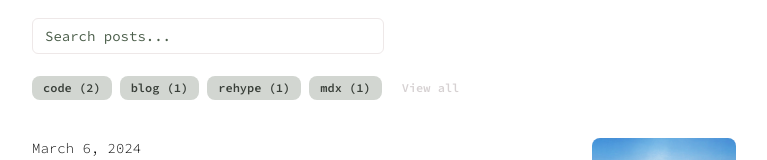
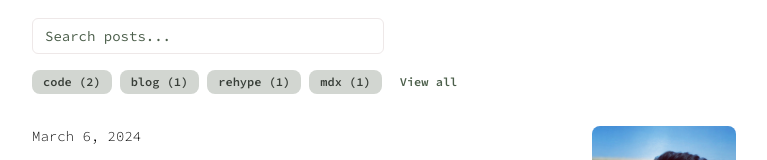
Before and after one commit to LuciKritZ/krishalshah.in, a Next.js app: page /posts in a window 1280 px wide. Shown: the part 226-386 px from the top of the page, without its empty margins (256-1023 px from the left). Built offline with nearby package versions, Linux system fonts and the light colour scheme; no server answers.

Commit message:
fixed view all button in searchable posts

```diff
--- a/app/posts/_components/searchable-posts.tsx
+++ b/app/posts/_components/searchable-posts.tsx
@@ -11,6 +11,7 @@ import QueryPagination from '@/components/query-pagination';
 import Tag from '@/components/tag';
 import { buttonVariants } from '@/components/ui/button';
 import { Input } from '@/components/ui/input';
+import { cn } from '@/lib/utils';
 import { usePosts } from '@/providers/posts-provider';
 
 const SearchablePosts = () => {
@@ -99,12 +100,15 @@ const SearchablePosts = () => {
             />
           ))}
           <Link
-            className={buttonVariants({
-              variant: 'link',
-              size: 'sm',
-              className:
-                'no-underline rounded-lg text-xs font-semibold py-0.5 px-2.5 h-6',
-            })}
+            className={cn(
+              buttonVariants({
+                variant: 'link',
+                size: 'sm',
+                className:
+                  'no-underline rounded-lg text-xs font-semibold py-0.5 px-2.5 m-0 h-auto',
+              }),
+              'text-muted-foreground'
+            )}
             href='/tags'
           >
             View all
```
